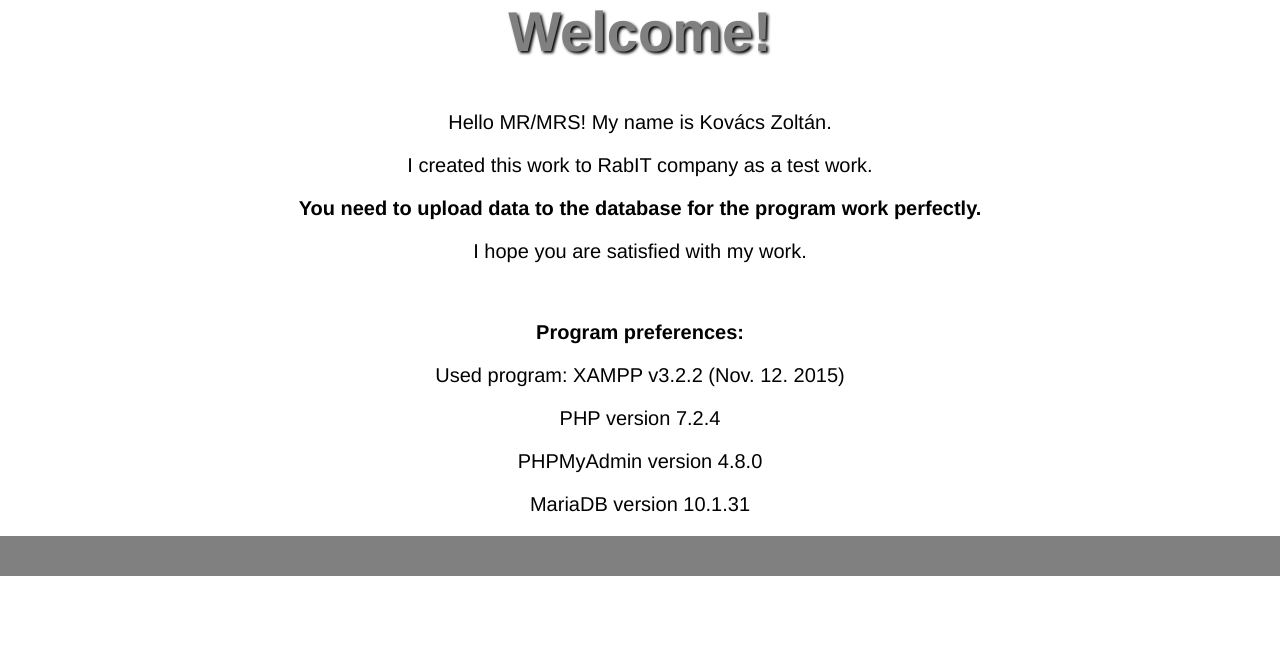
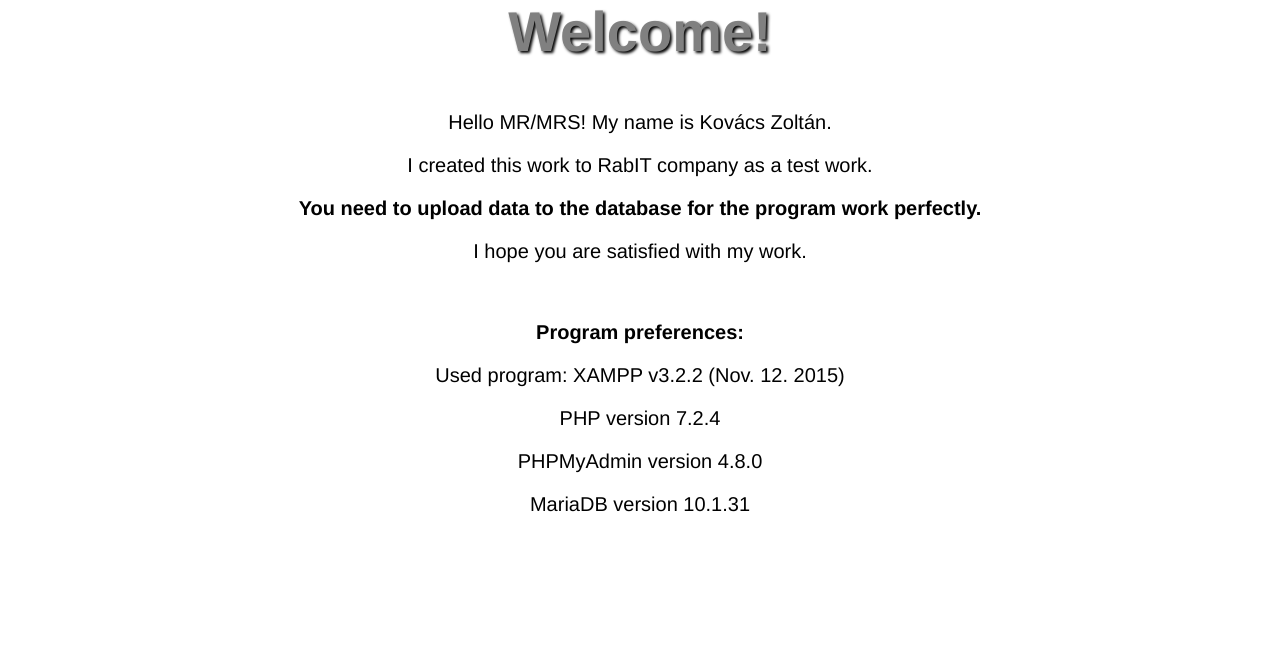
Before and after one commit to kovzol1/RabIT-test-work, a PHP site: page / in a window 1280 px wide. Shown: the part 128-776 px from the top of the page. Run offline with PHP 8.4, Linux system fonts and the light colour scheme.

Commit message:
Update rabit.css

```diff
--- a/css/rabit.css
+++ b/css/rabit.css
@@ -80,7 +80,7 @@ table.test{
 p.text{
     font-size: 20px;
 }
-footer{
+/*footer{
     margin-top: 15px;
     height: 5vh;
     background-color: var(--c2);
@@ -92,4 +92,4 @@ footer{
     -moz-background-size: cover;
     -o-background-size: cover;
     align-items: center;
-}
+}*/
```
